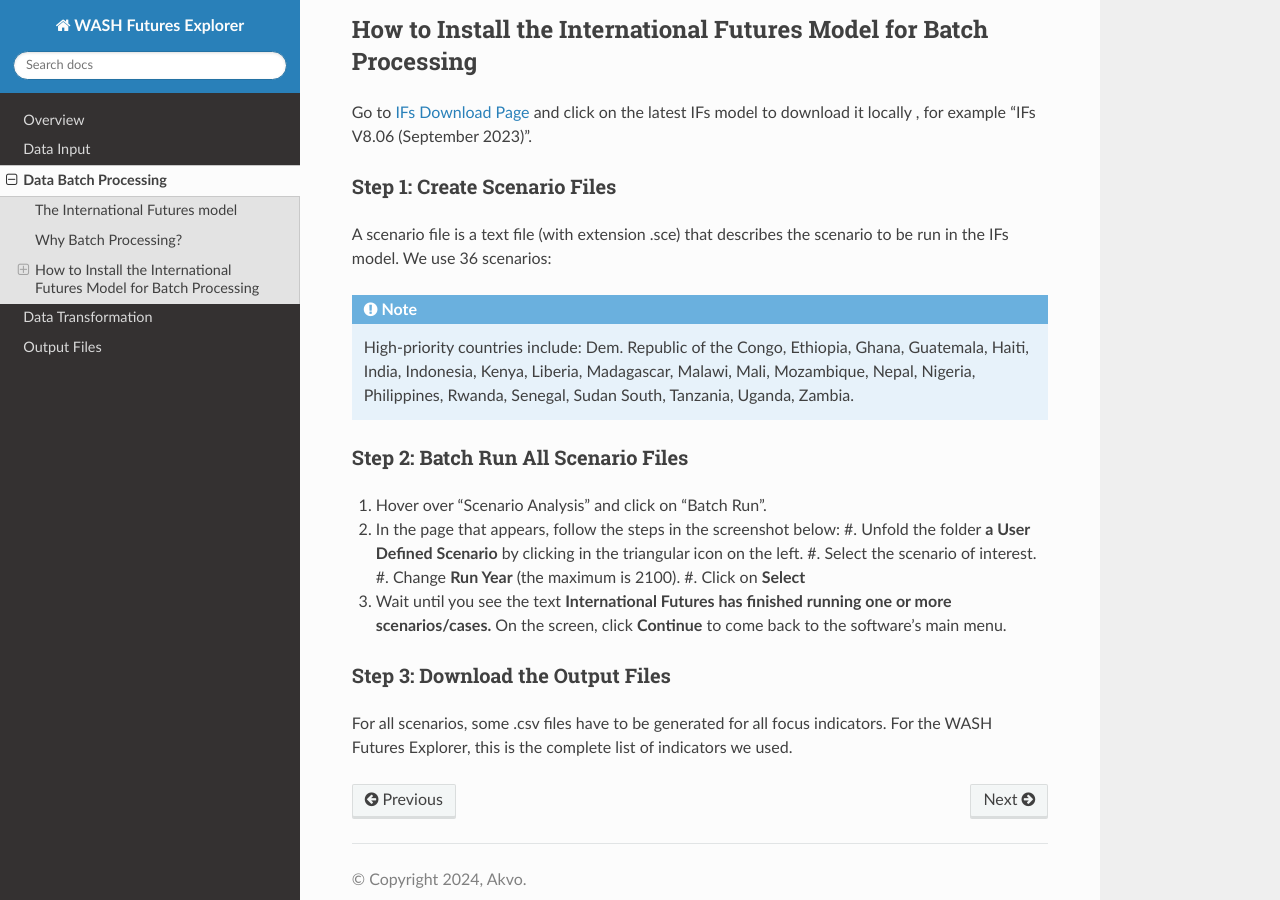
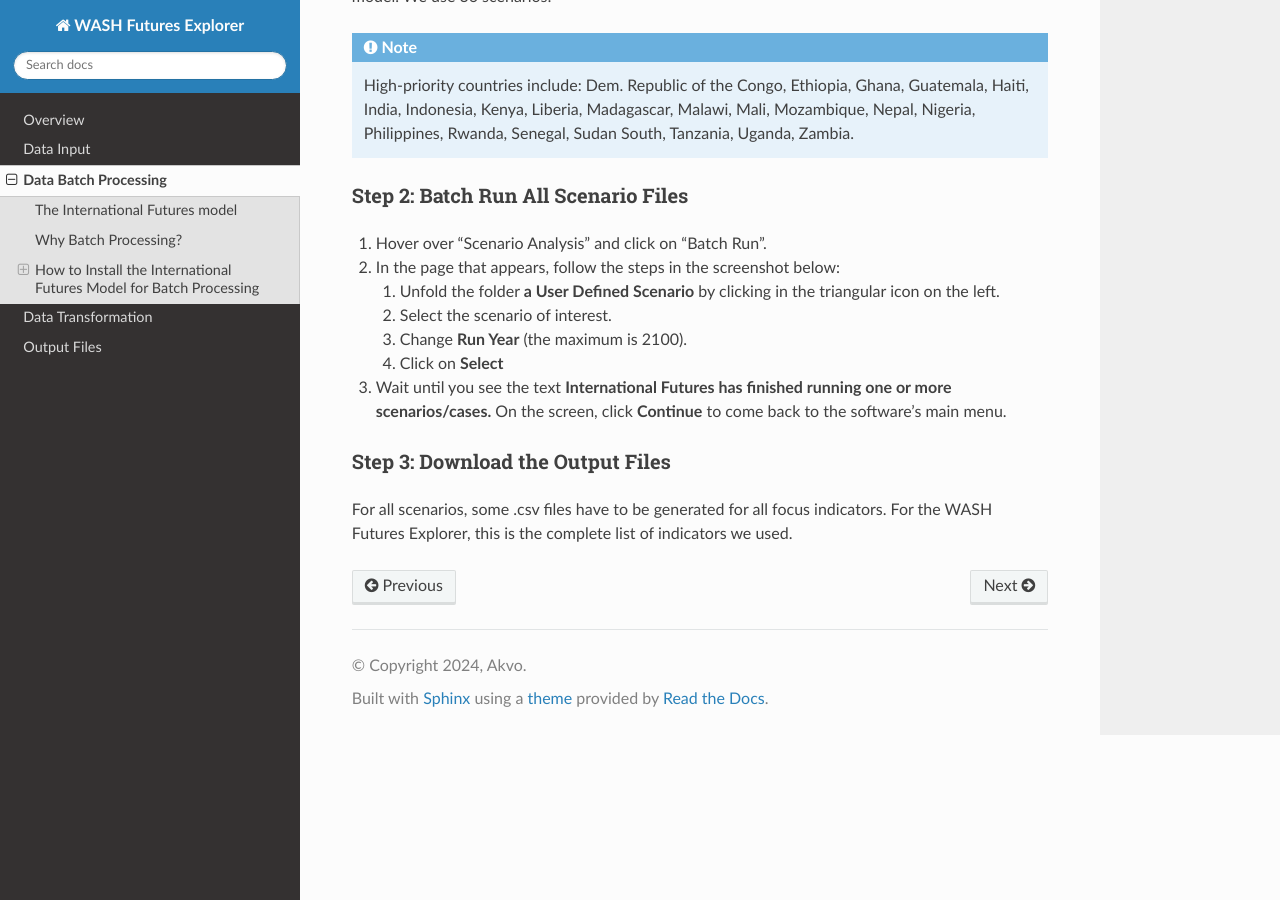
Before and after one commit to akvo/wash-futures-explorer, a Sphinx documentation site: the page built from docs/data_batch_processing.rst, in a window 1280 px wide and 900 px high, scrolled down 1544 px. Built offline with Sphinx 7.4.7 and the Read the Docs theme 3.1.0, drawn with Linux system fonts in a browser that asks for light colours; pages that are not in the unit, such as notebooks, are missing from menus; some of the changed text lies outside the part shown.

Commit message:
[#8] Fix list and youtube link

```diff
--- a/docs/data_batch_processing.rst
+++ b/docs/data_batch_processing.rst
@@ -15,15 +15,11 @@
 - The effect of changingWASH investments or policies on the  access  to Water and Sanitation services.
 - The effect of changing WASH investments or policies on key health, prosperity, and governance indicators.
 
-For more info regarding the International Futures Model, please check:
+.. note::
+   For more info regarding the International Futures Model, please check: `African Futures Project: Water & Sanitation <https://www.youtube.com/watch?v=elHWDJIizvQ>`_
 
-.. raw:: html
-
-         <div style="position: relative; padding-bottom: 56.25%; height: 0; overflow: hidden; max-width: 100%; height: auto;">
-         <iframe src="https://www.youtube.com/embed/elHWDJIizvQ?si=AII7YuY12a9zYsA7" title="YouTube video player" frameborder="0" allow="accelerometer; autoplay; clipboard-write; encrypted-media; gyroscope; picture-in-picture; web-share" referrerpolicy="strict-origin-when-cross-origin" allowfullscreen style="position: absolute; top: 0; left: 0; width: 100%; height: 100%;"></iframe>
-         </div>
-
-Current WASH Futures Explorer: `PowerBI Link <https://app.powerbi.com/view?r=eyJrIjoiMjg3ZDc2ZDMtNGRlOC00MjMzLWFhODAtMjVhZTkyZjBjZjNmIiwidCI6ImIxNzBlMTE1LWRjM2QtNGU5Mi04NWJlLWU0YjMwMDljNWRjMiIsImMiOjl9>`_
+.. note::
+   Current WASH Futures Explorer: `PowerBI Link <https://app.powerbi.com/view?r=eyJrIjoiMjg3ZDc2ZDMtNGRlOC00MjMzLWFhODAtMjVhZTkyZjBjZjNmIiwidCI6ImIxNzBlMTE1LWRjM2QtNGU5Mi04NWJlLWU0YjMwMDljNWRjMiIsImMiOjl9>`_
 
 Why Batch Processing?
 =====================
@@ -50,11 +46,17 @@
 ************************************
 
 #. Hover over "Scenario Analysis" and click on "Batch Run".
+
 #. In the page that appears, follow the steps in the screenshot below:
+
    #. Unfold the folder **a User Defined Scenario** by clicking in the triangular icon on the left.
+
    #. Select the scenario of interest.
+
    #. Change **Run Year** (the maximum is 2100).
+
    #. Click on **Select**
+
 #. Wait until you see the text **International Futures has finished running one or more scenarios/cases.** On the screen, click **Continue** to come back to the software’s main menu.
 
 
```
